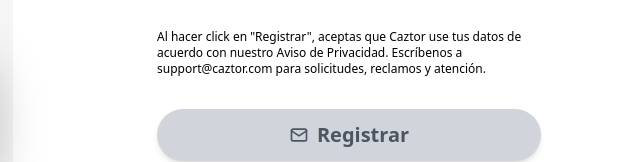
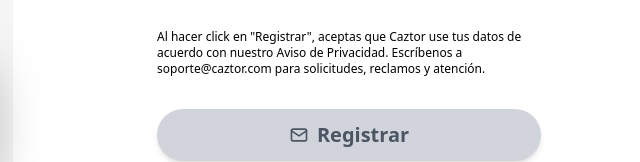
Before and after one commit to jbsolorzano/marketplace, a plain HTML site: page index.html in a window 1280 px wide. Shown: the part 453-615 px from the top of the page, 531-1171 px from the left. Drawn offline with nearby package versions, Linux system fonts and the light colour scheme; grey boxes are pictures that could not be loaded.

Commit message:
correo soporte

```diff
--- a/index.html
+++ b/index.html
@@ -309,8 +309,8 @@
                         <p class="text-xs text-caztor-light text-left">
                             Al hacer click en "Registrar", aceptas que Caztor use tus datos de acuerdo con nuestro
                             <a href="#" class="text-caztor-green hover:underline font-medium">Aviso de Privacidad</a>.
-                            Escríbenos a <a href="mailto:support@caztor.com"
-                                class="text-caztor-green hover:underline">support@caztor.com</a> para solicitudes,
+                            Escríbenos a <a href="mailto:soporte@caztor.com"
+                                class="text-caztor-green hover:underline">soporte@caztor.com</a> para solicitudes,
                             reclamos
                             y atención.
                         </p>
```
